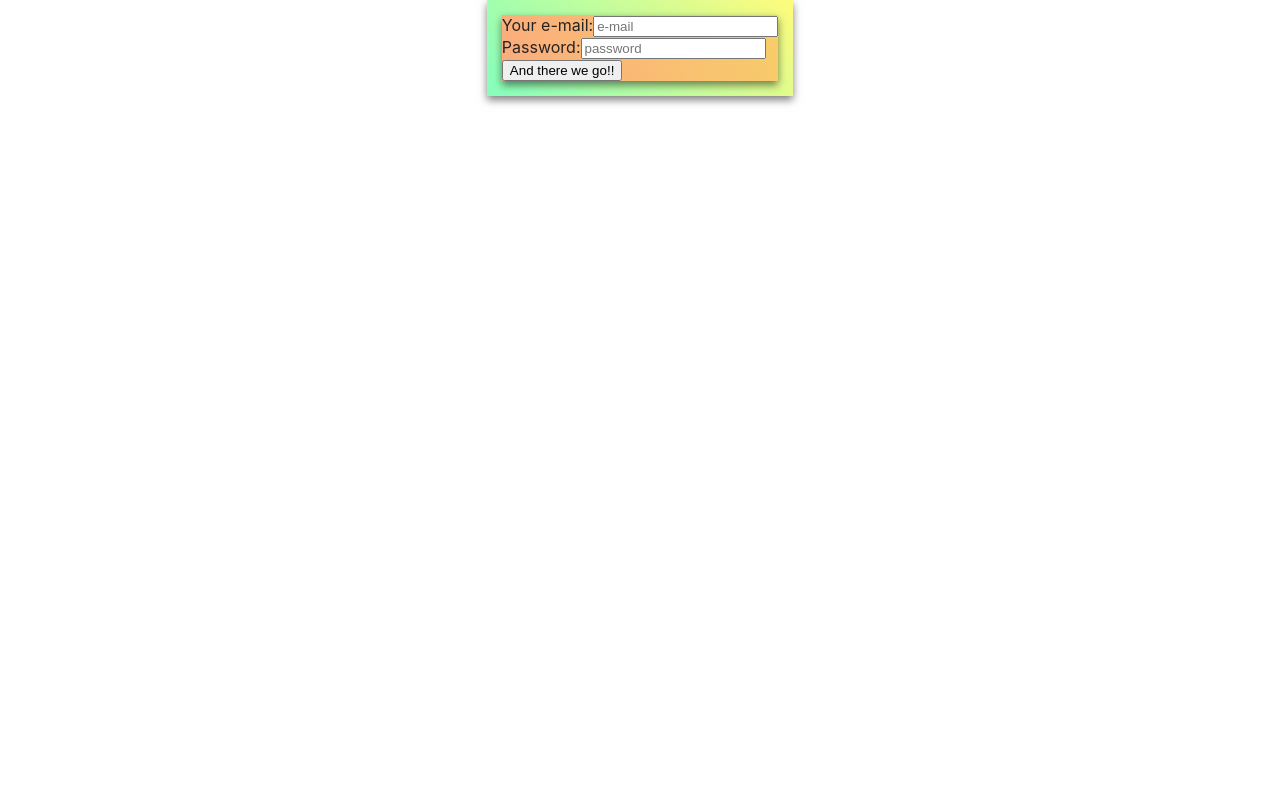
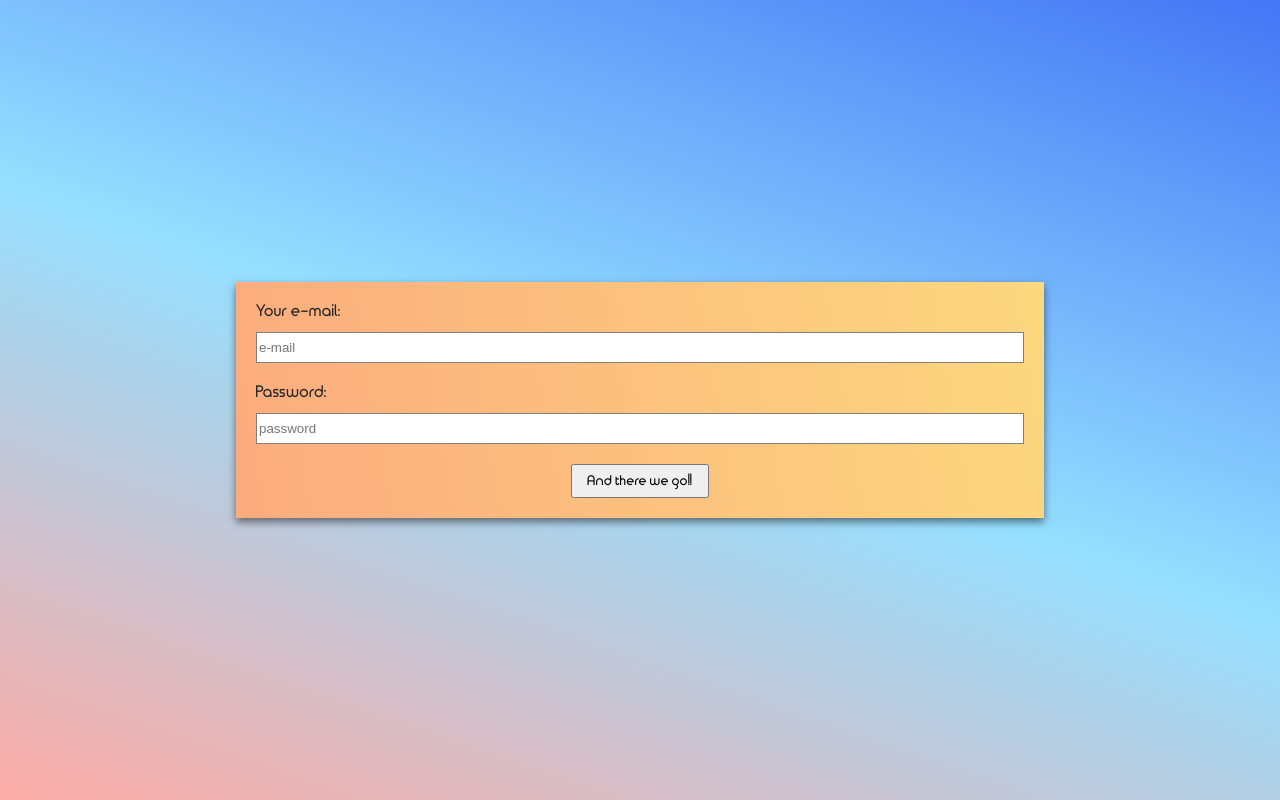
Before and after one commit to GustavoVictor/mmyy.link-ui, a React (Vite) app: page /login in a window 1280 px wide. Built offline with nearby package versions, Linux system fonts and the light colour scheme.

Commit message:
Add: Font Timeburner.tff
Fix:
Login page.

```diff
--- a/src/index.css
+++ b/src/index.css
@@ -1,5 +1,5 @@
 :root {
-  font-family: Inter, Avenir, Helvetica, Arial, sans-serif;
+  font-family: Timeburner, Inter, Avenir, Helvetica, Arial, sans-serif;
   font-size: 1em;
   line-height: 20px;
   font-weight: 400;
@@ -20,3 +20,14 @@ body {
   display: flex;
   justify-content: center;
 }
+
+@font-face {
+  font-family: 'Timeburner';
+  src: local('Timeburner-xJB8'), url(./assets/fonts/Timeburner-xJB8.ttf) format('truetype');
+}
+
+@font-face {
+  font-family: 'Timeburner';
+  font-weight: bold;
+  src: local('Timeburner-xJB8'), url(./assets/fonts/TimeburnerBold-peGR.ttf) format('truetype');
+}
--- a/src/pages/login.css
+++ b/src/pages/login.css
@@ -1,28 +1,54 @@
 .login-container {
+    left: 0%;
+    top: 0%;
+    display: flex;
+    position: absolute;
     align-items: center;
-    display: flex;
     flex-direction: row;
     flex-wrap: wrap;
     justify-content: center;
-
-    background-color: #85FFBD;
-    background-image: linear-gradient(45deg, #85FFBD 0%, #FFFB7D 100%);
+    width: 100%;
+    height: 100%;
+    background-color: #FAACA8;
+    background-image: linear-gradient(19deg, #fcaba6 0%, #95dfff, #4376f5 100%);
     box-shadow: 0px 4px 8px 0px rgba(0, 0, 0, 0.5);
 }
 
 .login {
-    /* display: flex; */
-    position: relative;
-    height: 100%;
-    margin: 15px;
+    width: 40%;
+    min-width: 60%;
+    max-width: 30%;
+    padding: 20px;
     background-color: #fbab7e;
-    background-image: linear-gradient(62deg, #FBAB7E 0%, #F7CE68 100%);
+    background-image: linear-gradient(80deg, #FBAB7E 0%, #fcd87e 100%);
     box-shadow: 0px 4px 8px 0px rgba(0, 0, 0, 0.5);
 }
 
 .login-label {
-    /* display: flex; */
+    display: flex;
     flex-direction: column;
+}
+
+.login-btn-container {
+    display: flex;
+    flex-direction: row;
+    justify-content: center;
+}
+
+.login-btn {
+    display: flex;
+    justify-content: center;
+    flex-direction: column;
+    padding: 15px;
+    height: 1.5em;
+    font-family: Timeburner;
+}
+
+.login-input {
+    height: 2em;
+    margin-top: 10px;
+    border-radius: 0%;
+    border: 1px solid grey;
 }
 
 .empty-space {
--- a/src/pages/login.tsx
+++ b/src/pages/login.tsx
@@ -46,9 +46,10 @@ export default class Login extends React.Component<Props, State> {
             <div className='login'>
                 <form onSubmit={this.handleSubmit} className="login-label">
                     <label >
-                        Your e-mail:
+                        <b>Your e-mail:</b>
                     </label>
                     <input
+                            className="login-input"
                             name='email'
                             type='text'
                             placeholder='e-mail'
@@ -57,9 +58,10 @@ export default class Login extends React.Component<Props, State> {
                         />
                     <br className="empty-space"/>
                     <label className="login-label">
-                        Password:
+                        <b>Password:</b>
                     </label>
                     <input
+                            className="login-input"
                             name='password'
                             type='password'
                             placeholder='password'
@@ -67,7 +69,9 @@ export default class Login extends React.Component<Props, State> {
                             onChange={this.handlePasswordChange}
                         />
                     <br className="empty-space"/>
-                    <button type='submit'>And there we go!!</button>
+                    <div className="login-btn-container">
+                        <button className='login-btn' type='submit'><b>And there we go!!</b></button>
+                    </div>
                 </form>
             </div>
         </div>
--- a/src/pages/user.css
+++ b/src/pages/user.css
@@ -56,8 +56,9 @@
 
 .user-sumary {
     display: inline;
-    font-weight: 200;
     color: white;
+    font-size: 1.1em;
+    line-height: 25px;
 }
 
 .card-group {
--- a/src/pages/user.tsx
+++ b/src/pages/user.tsx
@@ -210,7 +210,7 @@ class UserPageWithHookResult extends React.Component<Props, State>{
                                     <img className='logo' src={Gustavo} alt="profile picture"/>
 
                                     <div className='user-name'>
-                                        <h2>{ this.state.user.name } {this.state.user.lastName}</h2>
+                                        <h1>{ this.state.user.name } {this.state.user.lastName}</h1>
                                     </div>
 
                                     <div className='user-sumary'>{ this.state.user.sumary }</div>
```
Also changed, not shown: src/assets/fonts/Timeburner-xJB8.ttf (added), src/assets/fonts/TimeburnerBold-peGR.ttf (added).
